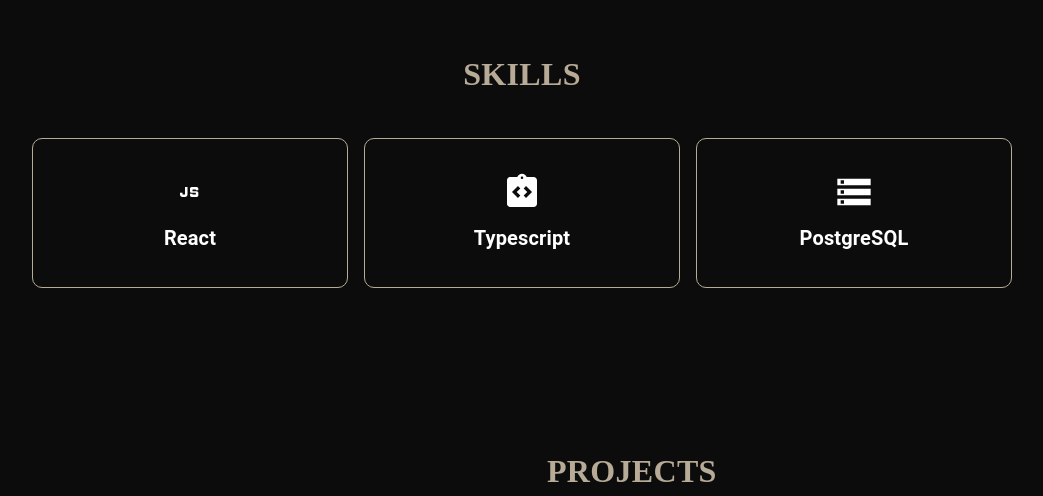
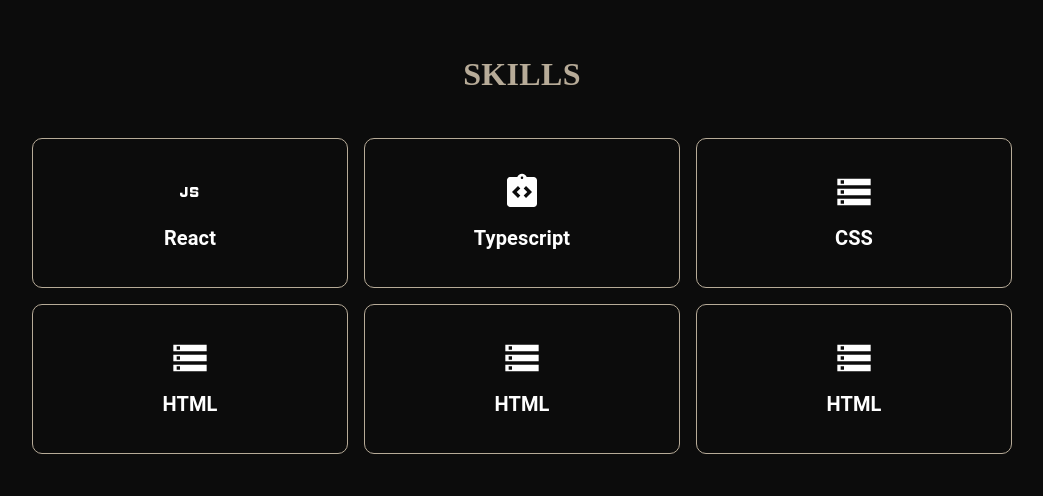
Before and after one commit to cbalsemao/cv-project, a React (Vite) app: page / in a window 1280 px wide. Shown: the part 1760-2256 px from the top of the page, without its empty margins (118-1161 px from the left). Built offline with nearby package versions, Linux system fonts and the light colour scheme; grey boxes are pictures that could not be loaded.

Commit message:
chore: SkillsSection styles updated

```diff
--- a/src/pages/landing-page/sections/SkillsSection.tsx
+++ b/src/pages/landing-page/sections/SkillsSection.tsx
@@ -1,17 +1,15 @@
-import { Box, Typography, useTheme } from '@mui/material';
+import { Box, styled, Typography } from '@mui/material';
 import Grid from '@mui/material/Grid2';
 import {
   Javascript,
   IntegrationInstructions,
-  Palette,
-  Coffee,
-  Cloud,
   Storage,
 } from '@mui/icons-material';
-import { palette } from '../../../utils/styleguide';
+import { palette, theme } from '../../../utils/styleguide';
 import { useViewPort } from '../../../hooks/useViewport';
 import { StyledSectionTitle } from './styles-section/stylesSection';
 import { TextSplitter } from '../../../utils/utils';
+import useTextAnimation from '../../../hooks/useTextAnimation';
 
 type SkillProps = {
   title: string;
@@ -29,17 +27,24 @@
   },
 
   {
-    title: 'PostgreSQL',
+    title: 'CSS',
+    icon: <Storage sx={{ fontSize: 40, color: 'white' }} />,
+  },
+  {
+    title: 'HTML',
+    icon: <Storage sx={{ fontSize: 40, color: 'white' }} />,
+  },
+  {
+    title: 'HTML',
+    icon: <Storage sx={{ fontSize: 40, color: 'white' }} />,
+  },
+  {
+    title: 'HTML',
     icon: <Storage sx={{ fontSize: 40, color: 'white' }} />,
   },
 ];
 
-const SkillCard = ({ title, icon }: SkillProps) => {
-  const theme = useTheme();
-
-  return (
-    <Box
-      sx={{
+const SkillCardContainer = styled(Box)({
   border: `1px solid ${palette.beige}`,
   borderRadius: '10px',
   display: 'flex',
@@ -53,8 +58,11 @@
     backgroundColor: theme.palette.grey[900],
     transition: '0.3s',
   },
-      }}
-    >
+});
+
+const SkillCard = ({ title, icon }: SkillProps) => {
+  return (
+    <SkillCardContainer>
       {icon}
       <Typography
         variant="h6"
@@ -62,14 +70,20 @@
       >
         {title}
       </Typography>
-    </Box>
+    </SkillCardContainer>
   );
 };
 
+import { useRef } from 'react';
+
 const SkillsSection = () => {
+  const skillsRef = useRef<HTMLDivElement>(null);
   const { isMobile, isDesktop, isTablet } = useViewPort();
+  useTextAnimation(skillsRef, '.section__title__char', 'top center');
+
   return (
     <Box
+      ref={skillsRef}
       sx={{
         backgroundColor: palette.black,
         padding: isMobile
```
Lines whose indentation alone changed are shown as unchanged.
